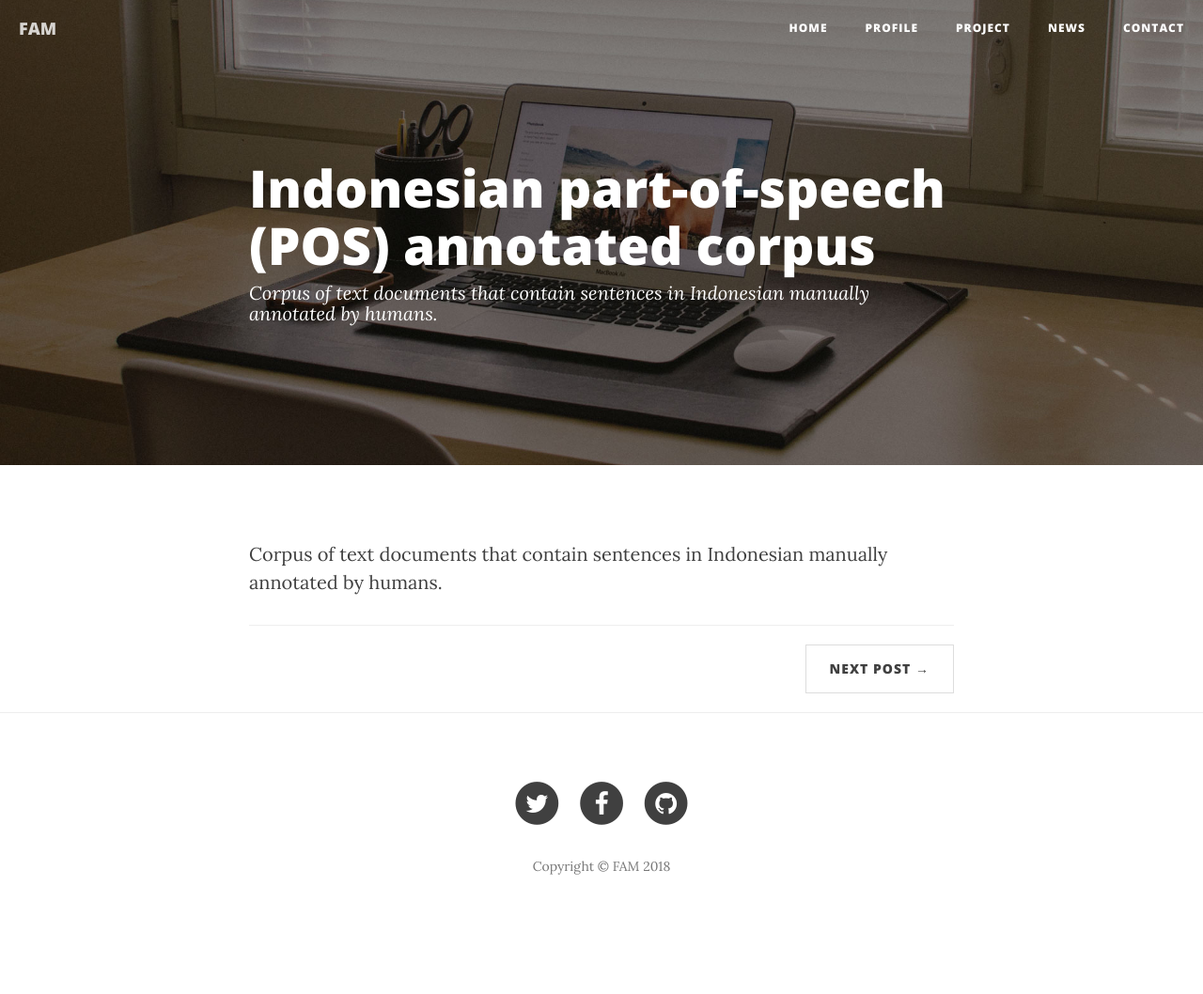
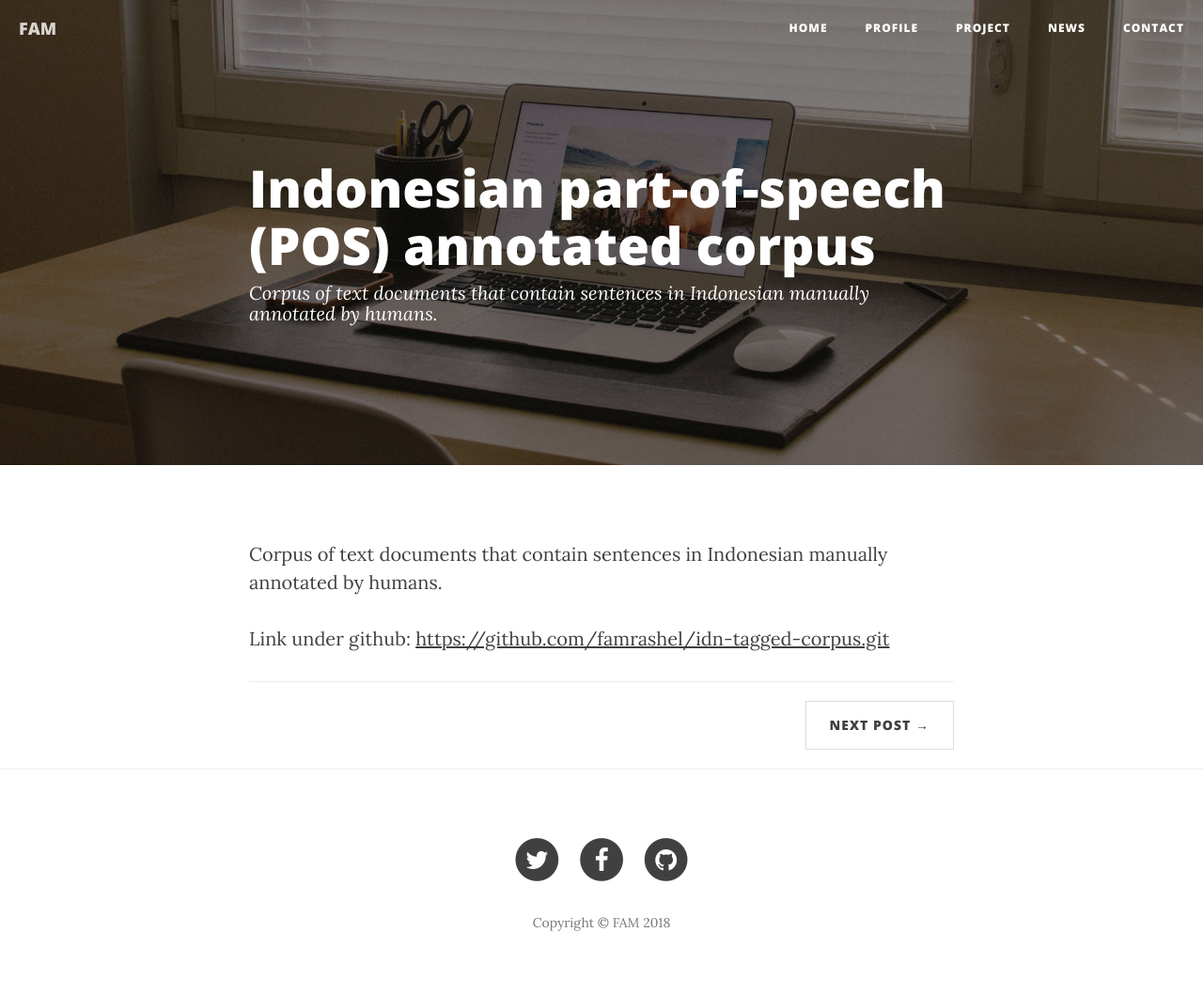
Before and after one commit to famrashel/famrashel.github.io, a Jekyll site: the page built from _projects/idn_postag_corpus.markdown, in a window 1280 px wide. Shown: the whole page at 94% size. Built offline with Jekyll 4.4.1, drawn with Linux system fonts in a browser that asks for light colours; nearby versions of some CDN libraries; before the commit the page ends 998 px from its top, so only the background shows below that.

Commit message:
Update links for projects

```diff
--- a/_projects/idn_postag_corpus.markdown
+++ b/_projects/idn_postag_corpus.markdown
@@ -5,3 +5,5 @@ description: Corpus of text documents that contain sentences in Indonesian manua
 ---
 
 Corpus of text documents that contain sentences in Indonesian manually annotated by humans.
+
+Link under github: <https://github.com/famrashel/idn-tagged-corpus.git>
--- a/_projects/idn_postagger.markdown
+++ b/_projects/idn_postagger.markdown
@@ -5,3 +5,5 @@ description: Rule-based part-of-speech tagger for Indonesian.
 ---
 
 Rule-based part-of-speech tagger for Indonesian.
+
+Link under github: <https://github.com/andryluthfi/indonesian-postag.git>
--- a/_projects/idn_treebank.markdown
+++ b/_projects/idn_treebank.markdown
@@ -5,3 +5,5 @@ description: An attempt to create Indonesian treebank corpus.
 ---
 
 An attempt to create Indonesian treebank corpus.
+
+Link under github: <https://github.com/famrashel/idn-treebank.git>
--- a/_projects/pemuisi.markdown
+++ b/_projects/pemuisi.markdown
@@ -5,3 +5,5 @@ description: A constraint satisfaction-based generator of topical Indonesian poe
 ---
 
 A constraint satisfaction-based generator of topical Indonesian poetry.
+
+Demo: <http://budaya.cs.ui.ac.id/pemuisi>
```
